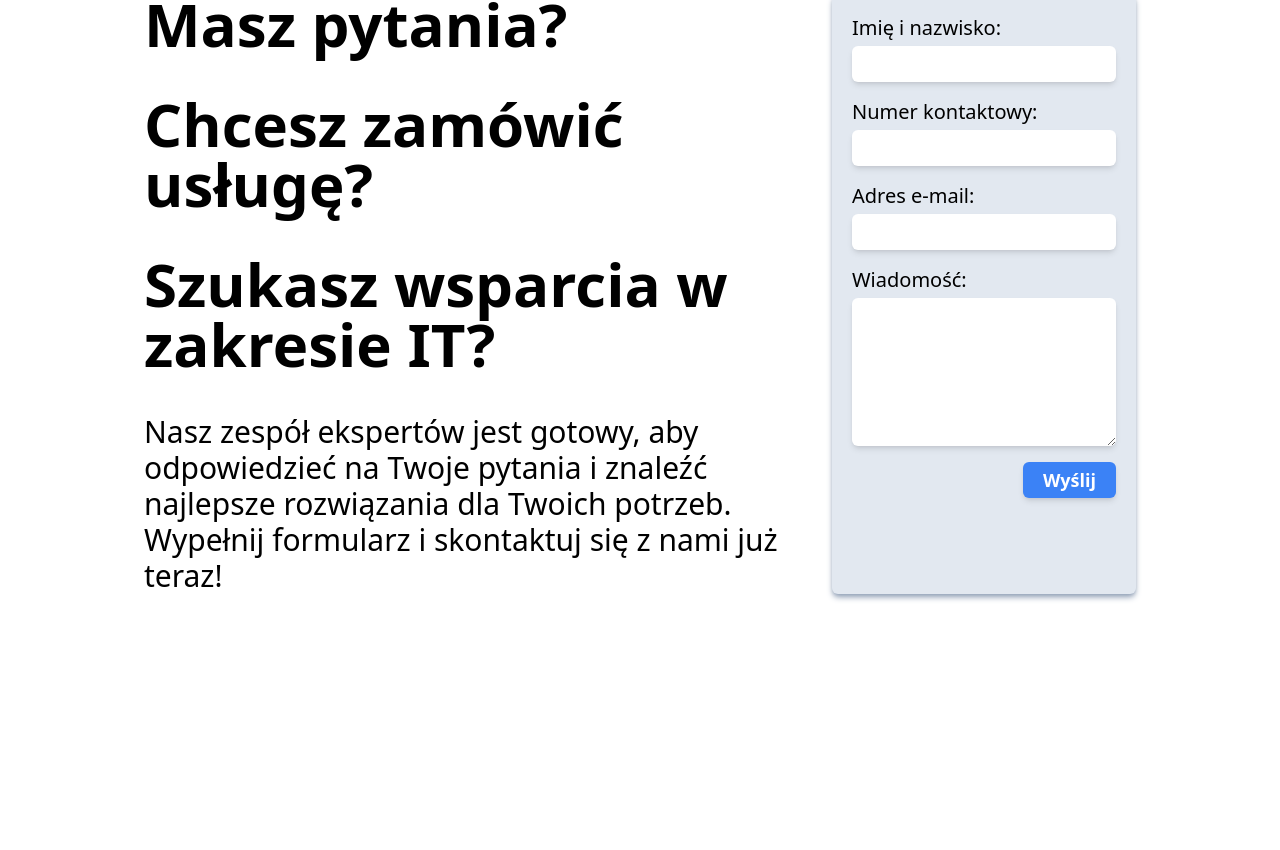
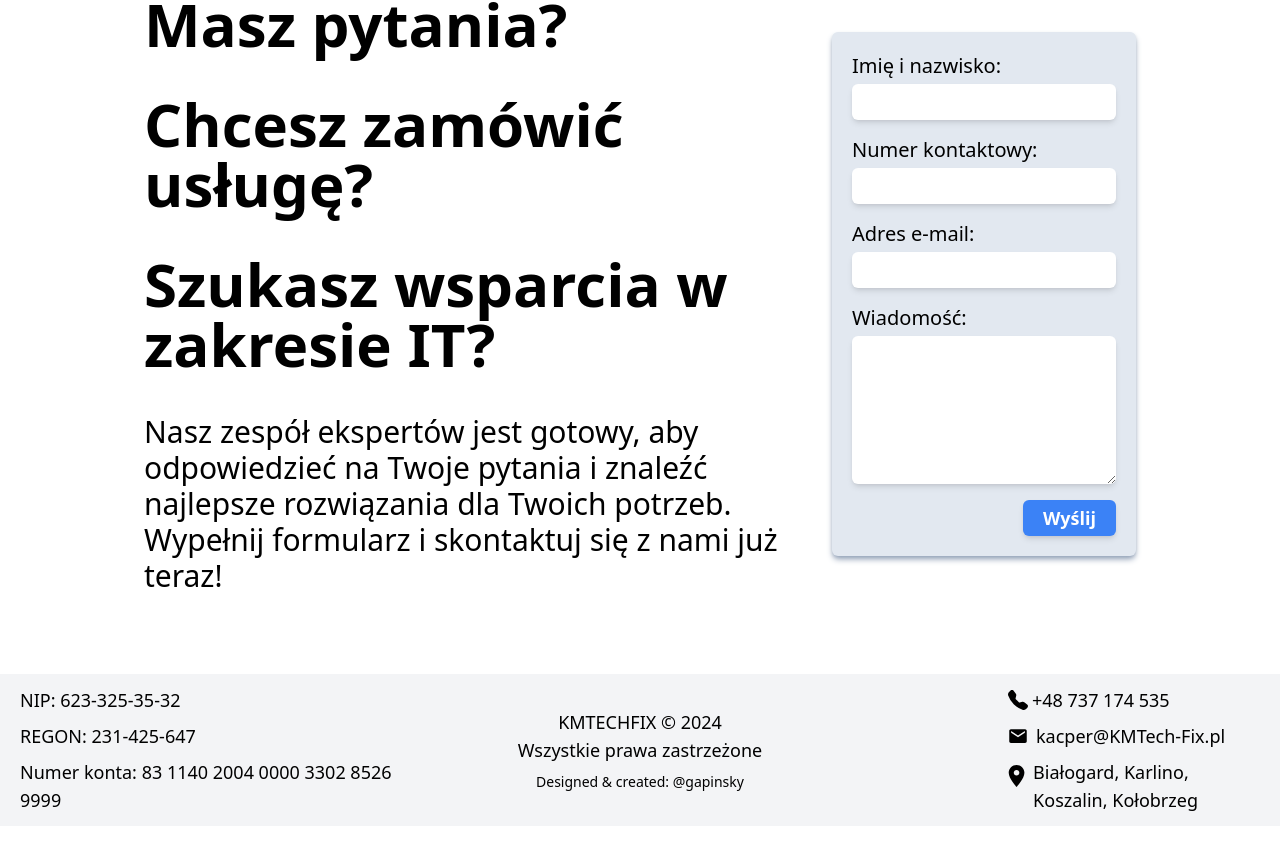
Before and after one commit to gapinsky/kmechfix, a React (Vite) app: page / in a window 1280 px wide. Shown: the part 3935-4785 px from the top of the page. After the commit the page ends 4761 px from the top, so only its background shows below. Built offline with nearby package versions, Linux system fonts and the light colour scheme.

Commit message:
created footer

```diff
--- a/src/App.tsx
+++ b/src/App.tsx
@@ -5,6 +5,7 @@ import Services from './components/Services/Services';
 import Map from './components/Sections/Map';
 import Faq from './components/Faq/Faq';
 import Contact from './components/Contact/Contact';
+import Footer from './components/Sections/Footer';
 function App() {
 	return (
 		<>
@@ -15,36 +16,7 @@ function App() {
 			<Map />
 			<Faq />
 			<Contact />
-			<br />
-			<br />
-			<br />
-			<br />
-			<br />
-			<br />
-			<br />
-			<br />
-			<br />
-			<br />
-			<br />
-			<br />
-			<br />
-			<br />
-			<br />
-			<br />
-			<br />
-			<br />
-			<br />
-			<br />
-			<br />
-			<br />
-			<br />
-			<br />
-			<br />
-			<br />
-			<br />
-			<br />
-			<br />
-			<br />
+			<Footer />
 		</>
 	);
 }
--- a/src/components/Contact/Contact.tsx
+++ b/src/components/Contact/Contact.tsx
@@ -2,7 +2,7 @@ import Form from './Form';
 
 const Contact = () => {
 	return (
-		<section className='mt-20 px-5 grid grid-cols-1 gap-10 justify-items-center lg:grid-cols-3 lg:px-36'>
+		<section className='mt-20 px-5 grid grid-cols-1 gap-10 justify-items-center items-center lg:grid-cols-3 lg:px-36'>
 			<div className=' lg:col-span-2'>
 				<div className='text-2xl font-semibold md:text-5xl lg:text-6xl'>
 					<p className='mb-2 md:mb-5 lg:mb-10'>Masz pytania?</p>
--- /dev/null
+++ b/src/components/Sections/Footer.tsx
@@ -0,0 +1,36 @@
+import { BsFillTelephoneFill } from 'react-icons/bs';
+import { IoMdMail, IoMdPin } from 'react-icons/io';
+const Footer = () => {
+	const year = new Date().getFullYear();
+
+	return (
+		<footer className='bg-gray-100 mt-20 py-3 text-lg grid grid-cols-1 gap-10  px-5 md:grid-cols-2 lg:grid-cols-3 '>
+			<div className=' lg:place-self-start '>
+				<p className='mb-2'>NIP: 623-325-35-32</p>
+				<p className='mb-2'>REGON: 231-425-647</p>
+				<p>Numer konta: 83 1140 2004 0000 3302 8526 9999</p>
+			</div>
+			<div className='flex flex-col justify-center items-center md:order-3 md:col-span-2 lg:col-span-1 lg:-order-none '>
+				<p>KMTECHFIX &copy; {`${year}`}</p>
+				<p className='mb-2'>Wszystkie prawa zastrzeżone</p>
+				<p className='text-sm'>Designed & created: @gapinsky</p>
+			</div>
+			<div className='max-w-64  md:place-self-end lg:place-self-end  '>
+				<p className='flex justify-start items-center mb-2'>
+					<BsFillTelephoneFill className='text-xl ml-1 mr-1' />
+					+48 737 174 535
+				</p>
+				<p className='flex justify-start items-center mb-2'>
+					<IoMdMail className='text-xl ml-1 mr-2 ' />
+					kacper@KMTech-Fix.pl
+				</p>
+				<p className='flex justify-start items-start'>
+					<IoMdPin className='text-4xl  mr-1' />
+					Białogard, Karlino, Koszalin, Kołobrzeg
+				</p>
+			</div>
+		</footer>
+	);
+};
+
+export default Footer;
```
